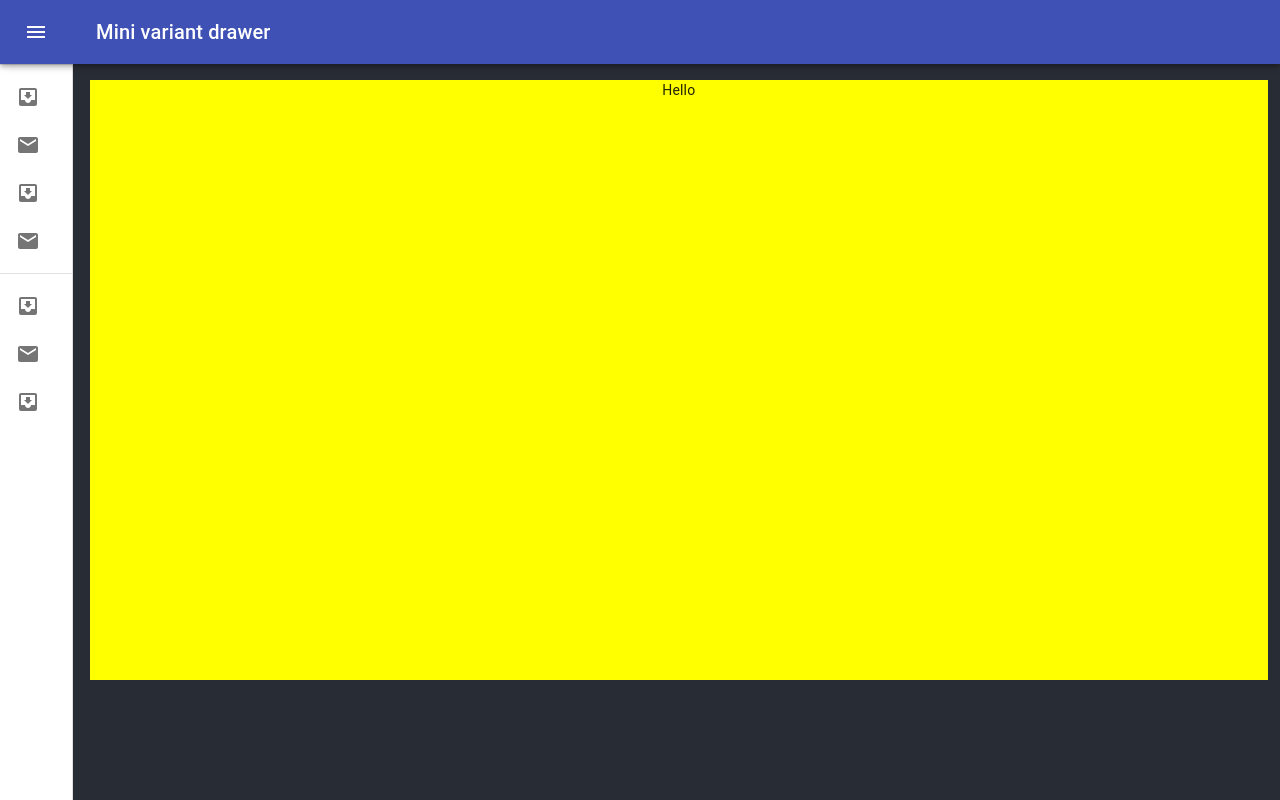
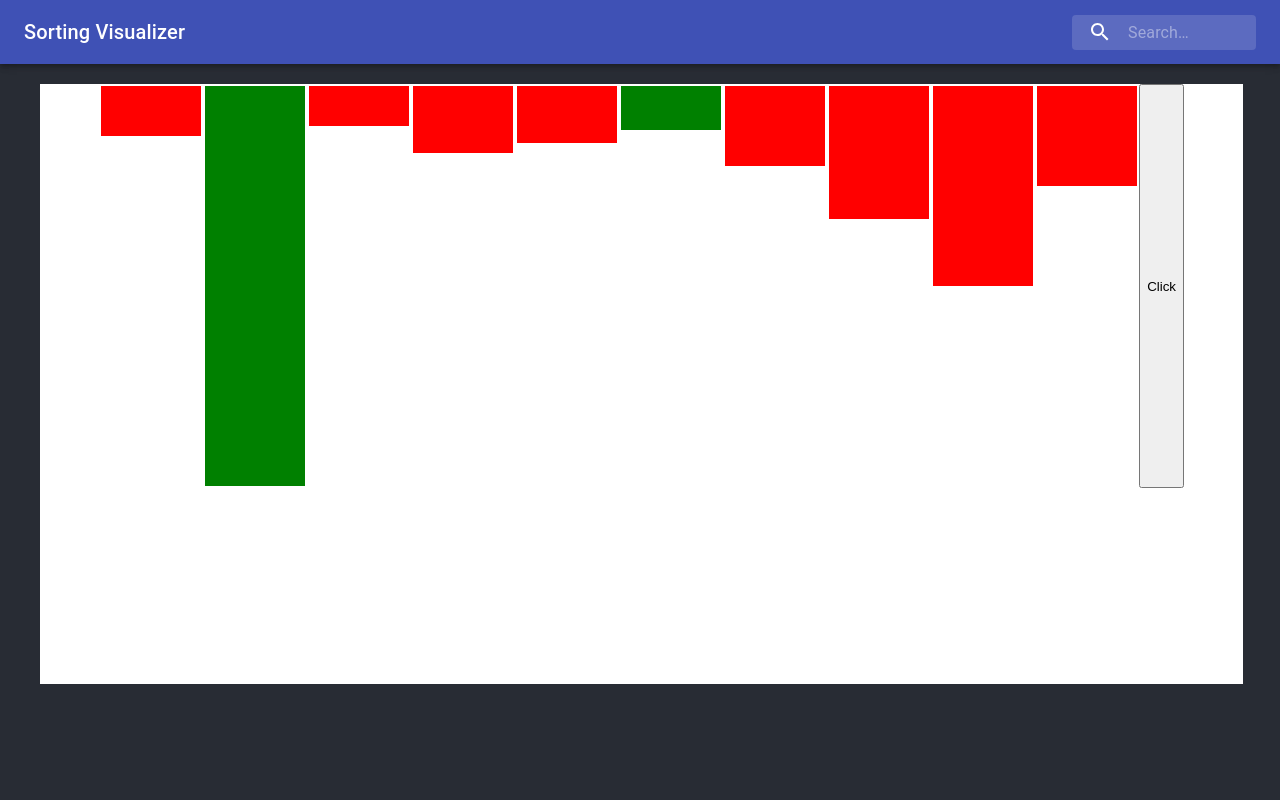
Before and after one commit to mjjply42/Sorting-Visualizer, a React (Create React App) app in the folder client/: page / in a window 1280 px wide. Built offline with nearby package versions, Linux system fonts and the light colour scheme.

Commit message:
added basic logic functionstions for views --- adding context for navbar/main communication

```diff
--- a/client/src/components/MainArea.js
+++ b/client/src/components/MainArea.js
@@ -2,31 +2,67 @@ import React,{ useState, useEffect } from 'react';
 
 export const MainArea = () => {
 
-    const [height, setHeight] = useState("20em")
+    const [barCount, setBarCount] = useState(10)
+    const [mapTest, setMapTest] = useState([])
+    const [switchIndexes, updateIndexes] = useState([1, 5])
 
-    /*function handler_2200 () {
-        setHeight("190em")
-      }
-    function handler_2000 () {
-        setHeight("140em")
-      }
-    function handler_1800 () {
-      setHeight("100em")
+    useEffect(() => {
+        //updateMapBars()
+    }, [barCount])
+
+    useEffect(() => {
+    }, [mapTest])
+
+    const swap = async (value_array) => {
+        let mapTmp = JSON.parse(JSON.stringify(mapTest))
+        let tmp = {number: 0, height: 0}
+        let test = mapTmp.map((item, index) => {
+            tmp = JSON.parse(JSON.stringify(mapTmp[value_array[0]]))
+            if (index === value_array[0])
+                item = mapTmp[value_array[1]]
+            else if (index === value_array[1])
+                item = tmp
+            return item
+        })
+        setMapTest(test)
     }
-    function handler_1000 () {
-        setHeight("80em")
-      }
-      function handler_900 () {
-        setHeight("40em")
-      }
-    window.matchMedia("(max-height: 900px)").addListener(handler_900)
-    window.matchMedia("(max-height: 1000px)").addListener(handler_1000)
-    window.matchMedia("(max-height: 1800px)").addListener(handler_1800)
-    window.matchMedia("(max-height: 2000px)").addListener(handler_2000)
-    window.matchMedia("(max-height: 2200px)").addListener(handler_2200)*/
+
+    const updateMapBars = async (num) => {
+        let i = 0
+        let value_array = []
+        let mapTmp = []
+        while (i < num)
+        {
+            value_array.push(i)
+            i++
+        }
+        while (value_array.length)
+        {
+            let new_bar = {number: 0, height: 0}
+            let result = Math.floor((Math.random() * value_array.length - 1) + 1)
+            result = value_array.splice(result, 1)
+            new_bar.number = result[0]
+            new_bar.height = 400/(num - result[0])
+            mapTmp.push(new_bar)
+        }
+        setMapTest(mapTmp)
+    }
+    useEffect(() => {
+        //setTimeout(() => { updateIndexes([2, 12, 5])}, 2000)
+        updateMapBars(10)
+    },[])
     return (
-        <div style={{marginLeft: 90, marginTop: 80, backgroundColor: "yellow", height: 600, width: "92%"}}>
-            <h>Hello</h>
+        <div style={{marginLeft: 40, marginTop: 20, backgroundColor: "white", height: 600, width: "94%"}}>
+            <div style={{display: "flex", alignContent: "center", flexGrow: 1, flexShrink: 1 ,flexBasis: "auto", justifyContent: "center"}}>
+            {mapTest.map((item, index) => {
+                return (
+                    <div style={{margin: 2, backgroundColor: (switchIndexes.includes(index) ?"green" : "red"),
+                    maxHeight: 400,height: item.height, maxWidth: 100, width: ((window.innerWidth - 150) / mapTest.length)}}>
+                    </div>
+                )
+            })}
+            <button onClick={async ()=> {await swap(switchIndexes)}}>Click</button>
+            </div>
         </div>
     )
 }
--- a/client/src/components/NavBar.js
+++ b/client/src/components/NavBar.js
@@ -1,162 +1,91 @@
 import React from 'react';
-import clsx from 'clsx';
-import { makeStyles, useTheme } from '@material-ui/core/styles';
-import Drawer from '@material-ui/core/Drawer';
 import AppBar from '@material-ui/core/AppBar';
 import Toolbar from '@material-ui/core/Toolbar';
-import List from '@material-ui/core/List';
-import CssBaseline from '@material-ui/core/CssBaseline';
+import IconButton from '@material-ui/core/IconButton';
 import Typography from '@material-ui/core/Typography';
-import Divider from '@material-ui/core/Divider';
-import IconButton from '@material-ui/core/IconButton';
+import InputBase from '@material-ui/core/InputBase';
+import { fade, makeStyles } from '@material-ui/core/styles';
 import MenuIcon from '@material-ui/icons/Menu';
-import ChevronLeftIcon from '@material-ui/icons/ChevronLeft';
-import ChevronRightIcon from '@material-ui/icons/ChevronRight';
-import ListItem from '@material-ui/core/ListItem';
-import ListItemIcon from '@material-ui/core/ListItemIcon';
-import ListItemText from '@material-ui/core/ListItemText';
-import InboxIcon from '@material-ui/icons/MoveToInbox';
-import MailIcon from '@material-ui/icons/Mail';
-
-const drawerWidth = 240;
+import SearchIcon from '@material-ui/icons/Search';
 
 const useStyles = makeStyles(theme => ({
   root: {
-    display: 'flex',
-  },
-  appBar: {
-    zIndex: theme.zIndex.drawer + 1,
-    transition: theme.transitions.create(['width', 'margin'], {
-      easing: theme.transitions.easing.sharp,
-      duration: theme.transitions.duration.leavingScreen,
-    }),
-  },
-  appBarShift: {
-    marginLeft: drawerWidth,
-    width: `calc(100% - ${drawerWidth}px)`,
-    transition: theme.transitions.create(['width', 'margin'], {
-      easing: theme.transitions.easing.sharp,
-      duration: theme.transitions.duration.enteringScreen,
-    }),
+    flexGrow: 1,
   },
   menuButton: {
-    marginRight: 36,
+    marginRight: theme.spacing(2),
   },
-  hide: {
+  title: {
+    flexGrow: 1,
     display: 'none',
-  },
-  drawer: {
-    width: drawerWidth,
-    flexShrink: 0,
-    whiteSpace: 'nowrap',
-  },
-  drawerOpen: {
-    width: drawerWidth,
-    transition: theme.transitions.create('width', {
-      easing: theme.transitions.easing.sharp,
-      duration: theme.transitions.duration.enteringScreen,
-    }),
-  },
-  drawerClose: {
-    transition: theme.transitions.create('width', {
-      easing: theme.transitions.easing.sharp,
-      duration: theme.transitions.duration.leavingScreen,
-    }),
-    overflowX: 'hidden',
-    width: theme.spacing(7) + 1,
     [theme.breakpoints.up('sm')]: {
-      width: theme.spacing(9) + 1,
+      display: 'flex',
     },
   },
-  toolbar: {
+  search: {
+    position: 'relative',
+    borderRadius: theme.shape.borderRadius,
+    backgroundColor: fade(theme.palette.common.white, 0.15),
+    '&:hover': {
+      backgroundColor: fade(theme.palette.common.white, 0.25),
+    },
+    marginLeft: 0,
+    width: '100%',
+    [theme.breakpoints.up('sm')]: {
+      marginLeft: theme.spacing(1),
+      width: 'auto',
+    },
+  },
+  searchIcon: {
+    width: theme.spacing(7),
+    height: '100%',
+    position: 'absolute',
+    pointerEvents: 'none',
     display: 'flex',
     alignItems: 'center',
-    justifyContent: 'flex-end',
-    padding: theme.spacing(0, 1),
-    ...theme.mixins.toolbar,
+    justifyContent: 'center',
   },
-  content: {
-    flexGrow: 1,
-    padding: theme.spacing(3),
+  inputRoot: {
+    color: 'inherit',
+  },
+  inputInput: {
+    padding: theme.spacing(1, 1, 1, 7),
+    transition: theme.transitions.create('width'),
+    width: '100%',
+    [theme.breakpoints.up('sm')]: {
+      width: 120,
+      '&:focus': {
+        width: 200,
+      },
+    },
   },
 }));
 
 export function NavBar() {
   const classes = useStyles();
-  const theme = useTheme();
-  const [open, setOpen] = React.useState(false);
-
-  const handleDrawerOpen = () => {
-    setOpen(true);
-  };
-
-  const handleDrawerClose = () => {
-    setOpen(false);
-  };
 
   return (
     <div className={classes.root}>
-      <CssBaseline />
-      <AppBar
-        position="fixed"
-        className={clsx(classes.appBar, {
-          [classes.appBarShift]: open,
-        })}
-      >
+      <AppBar position="static">
         <Toolbar>
-          <IconButton
-            color="inherit"
-            aria-label="open drawer"
-            onClick={handleDrawerOpen}
-            edge="start"
-            className={clsx(classes.menuButton, {
-              [classes.hide]: open,
-            })}
-          >
-            <MenuIcon />
-          </IconButton>
-          <Typography variant="h6" noWrap>
-            Mini variant drawer
+          <Typography className={classes.title} variant="h6" noWrap>
+           Sorting Visualizer
           </Typography>
+          <div className={classes.search}>
+            <div className={classes.searchIcon}>
+              <SearchIcon />
+            </div>
+            <InputBase
+              placeholder="Search…"
+              classes={{
+                root: classes.inputRoot,
+                input: classes.inputInput,
+              }}
+              inputProps={{ 'aria-label': 'search' }}
+            />
+          </div>
         </Toolbar>
       </AppBar>
-      <Drawer
-        variant="permanent"
-        className={clsx(classes.drawer, {
-          [classes.drawerOpen]: open,
-          [classes.drawerClose]: !open,
-        })}
-        classes={{
-          paper: clsx({
-            [classes.drawerOpen]: open,
-            [classes.drawerClose]: !open,
-          }),
-        }}
-      >
-        <div className={classes.toolbar}>
-          <IconButton onClick={handleDrawerClose}>
-            {theme.direction === 'rtl' ? <ChevronRightIcon /> : <ChevronLeftIcon />}
-          </IconButton>
-        </div>
-        <Divider />
-        <List>
-          {['Inbox', 'Starred', 'Send email', 'Drafts'].map((text, index) => (
-            <ListItem button key={text}>
-              <ListItemIcon>{index % 2 === 0 ? <InboxIcon /> : <MailIcon />}</ListItemIcon>
-              <ListItemText primary={text} />
-            </ListItem>
-          ))}
-        </List>
-        <Divider />
-        <List>
-          {['All mail', 'Trash', 'Spam'].map((text, index) => (
-            <ListItem button key={text}>
-              <ListItemIcon>{index % 2 === 0 ? <InboxIcon /> : <MailIcon />}</ListItemIcon>
-              <ListItemText primary={text} />
-            </ListItem>
-          ))}
-        </List>
-      </Drawer>
     </div>
   );
 }
```
